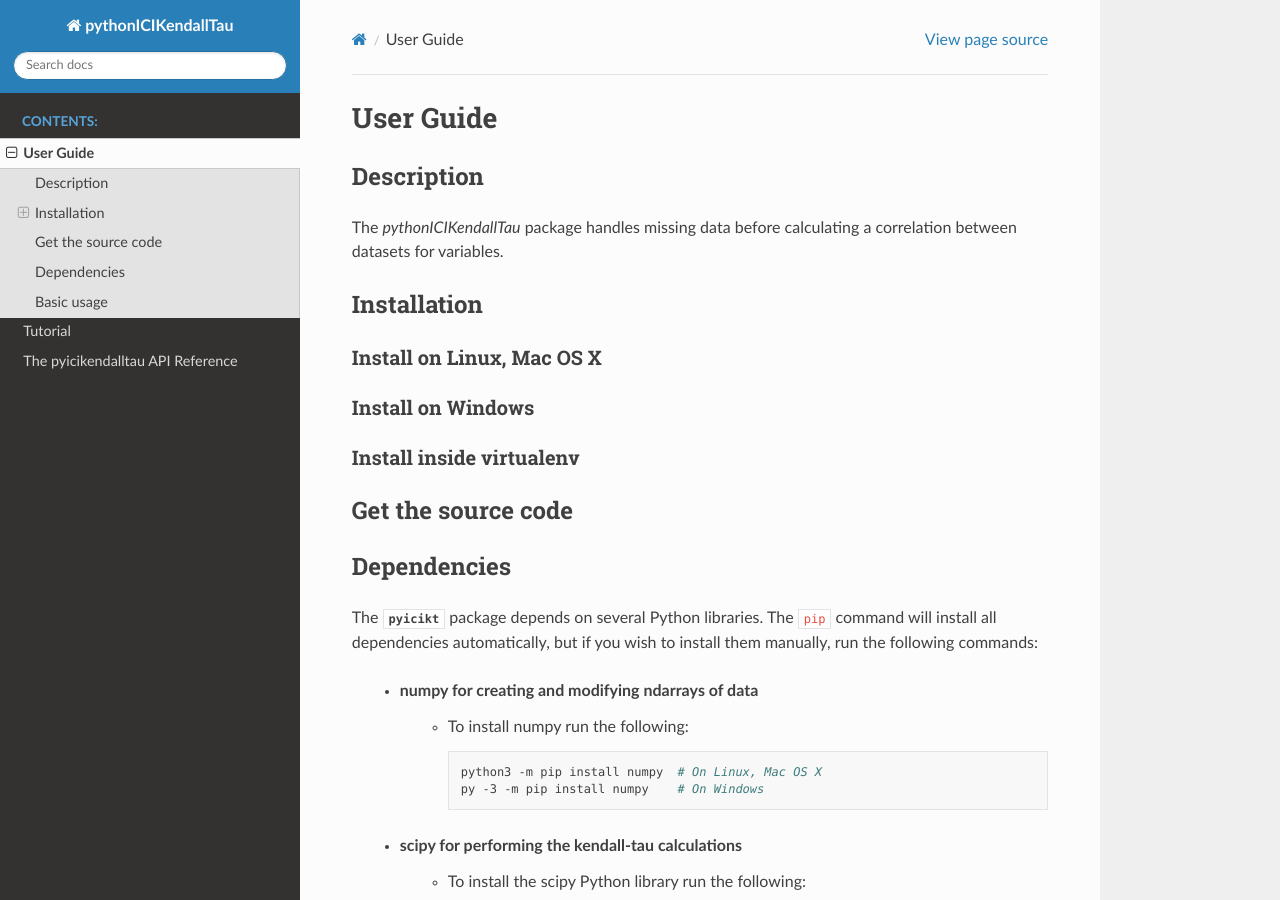
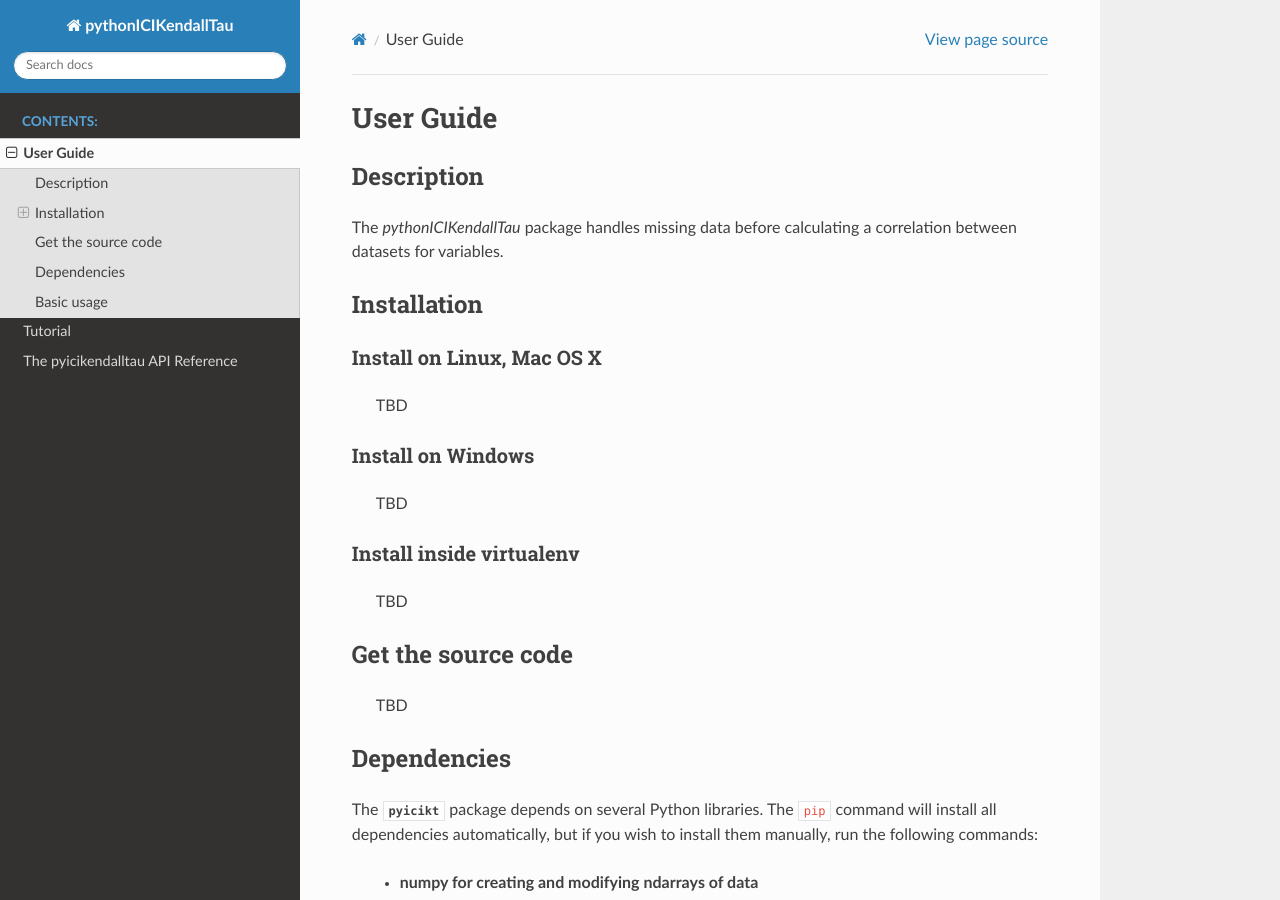
Before and after one commit to MoseleyBioinformaticsLab/icikt, a Sphinx documentation site: the page built from docs/guide.rst, in a window 1280 px wide and 900 px high. Built offline with Sphinx 7.4.7 and the Read the Docs theme 2.0.0, drawn with Linux system fonts in a browser that asks for light colours.

Commit message:
Update guide.rst

```diff
--- a/docs/guide.rst
+++ b/docs/guide.rst
@@ -11,19 +11,20 @@ Installation
 
 Install on Linux, Mac OS X
 --------------------------
+ TBD
 
 
 Install on Windows
 ------------------
-
+ TBD
 
 Install inside virtualenv
 -------------------------
-
+ TBD
 
 Get the source code
 ~~~~~~~~~~~~~~~~~~~
-
+ TBD
 
 Dependencies
 ~~~~~~~~~~~~
```
